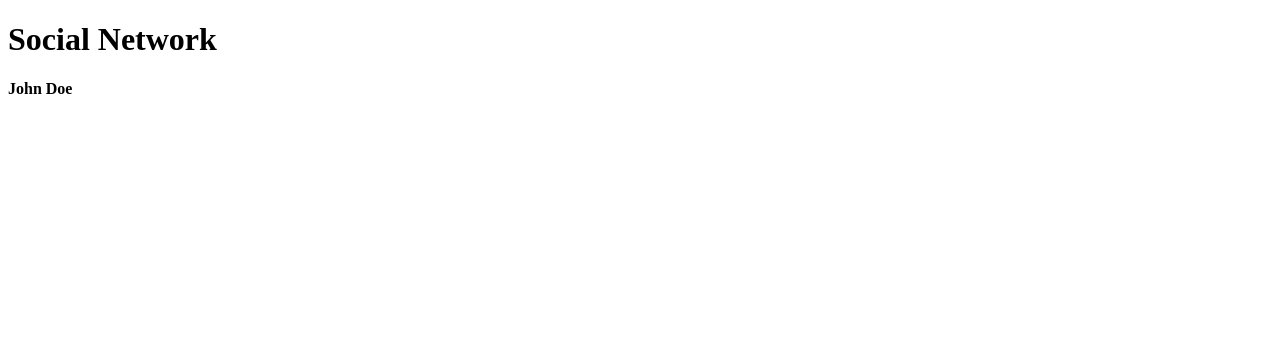
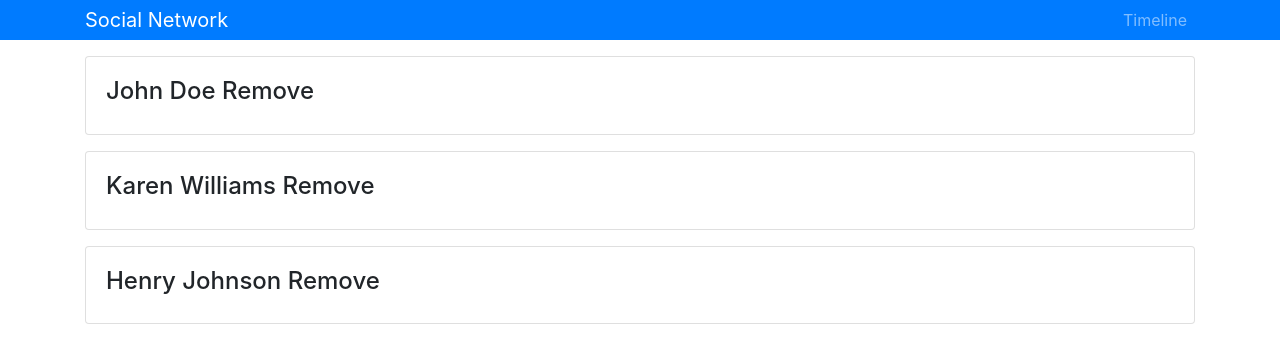
Before and after one commit to spadejac000/socialnetwork, a React (Create React App) app: page / in a window 1280 px wide. Shown: the top 360 px of the page. Built offline with nearby package versions, Linux system fonts and the light colour scheme.

Commit message:
adding friends list

```diff
--- a/package.json
+++ b/package.json
@@ -3,6 +3,7 @@
   "version": "0.1.0",
   "private": true,
   "dependencies": {
+    "bootstrap": "^4.1.3",
     "react": "^16.5.2",
     "react-dom": "^16.5.2",
     "react-scripts": "1.1.5"
--- a/public/index.html
+++ b/public/index.html
@@ -4,6 +4,7 @@
     <meta charset="utf-8">
     <meta name="viewport" content="width=device-width, initial-scale=1, shrink-to-fit=no">
     <meta name="theme-color" content="#000000">
+    <link rel="stylesheet" href="https://use.fontawesome.com/releases/v5.3.1/css/all.css" integrity="sha384-mzrmE5qonljUremFsqc01SB46JvROS7bZs3IO2EmfFsd15uHvIt+Y8vEf7N7fWAU" crossorigin="anonymous">
     <link rel="manifest" href="%PUBLIC_URL%/manifest.json">
     <link rel="shortcut icon" href="%PUBLIC_URL%/favicon.ico">
     <title>Social Network</title>
--- a/src/App.js
+++ b/src/App.js
@@ -1,14 +1,18 @@
 import React, { Component } from 'react';
 import Friends from './components/Friends';
+import Header from './components/Header';
 
+import 'bootstrap/dist/css/bootstrap.min.css';
 import './App.css';
 
 class App extends Component {
   render() {
     return (
       <div className="App">
-        <h1>Social Network</h1>
-        <Friends />
+        <Header branding="Social Network" />
+        <div className="container">
+          <Friends />
+        </div>
       </div>
     );
   }
--- /dev/null
+++ b/src/components/Friend.js
@@ -0,0 +1,20 @@
+import React, { Component } from 'react';
+import PropTypes from 'prop-types';
+
+
+class Friend extends Component {
+  render() {
+    const {name} = this.props.friend;
+    return (
+      <div className="card card-body mb-3">
+        <h4>{name} <span>Remove</span></h4>
+      </div>
+    )
+  }
+}
+
+Friend.propTypes = {
+  friend: PropTypes.object.isRequired
+}
+
+export default Friend;
--- a/src/components/Friends.js
+++ b/src/components/Friends.js
@@ -1,10 +1,35 @@
-import React, { Component } from 'react'
+import React, { Component } from 'react';
+import Friend from './Friend';
 
 class Friends extends Component {
+  state = {
+    friends: [
+      {
+        id: 1,
+        name: 'John Doe'
+      },
+      {
+        id: 2,
+        name: 'Karen Williams'
+      },
+      {
+        id: 3,
+        name: 'Henry Johnson'
+      }
+    ]
+  }
+
   render() {
+    const {friends} = this.state;
+
     return (
       <div>
-        <h4>John Doe</h4>
+        {friends.map(friend => (
+          <Friend
+            key={friend.id}
+            friend={friend}
+          />
+        ))}
       </div>
     )
   }
--- /dev/null
+++ b/src/components/Header.js
@@ -0,0 +1,30 @@
+import React from 'react';
+import PropTypes from 'prop-types';
+
+const Header = props => {
+  const {branding} = props;
+  return (
+    <nav className="navbar navbar-expand-sm navbar-dark bg-primary mb-3 py-0">
+      <div className="container">
+        <a href="/" className="navbar-brand">{branding}</a>
+        <div>
+          <ul className="navbar-nav mr-auto">
+            <li className="nav-item">
+              <a href="/" className="nav-link">Timeline</a>
+            </li>
+          </ul>
+        </div>
+      </div>
+    </nav>
+  )
+}
+
+Header.defaultProps = {
+  branding: 'My App'
+}
+
+Header.propTypes = {
+  branding: PropTypes.string.isRequired
+}
+
+export default Header;
```
Also changed, not shown: 1 other file (tests, documents, lock files or other folders).
